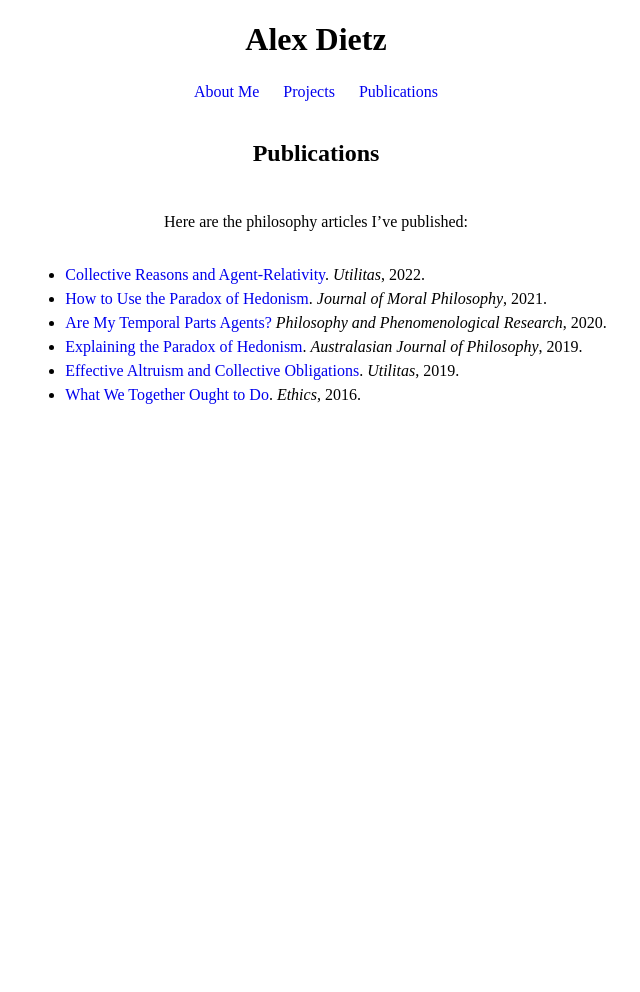
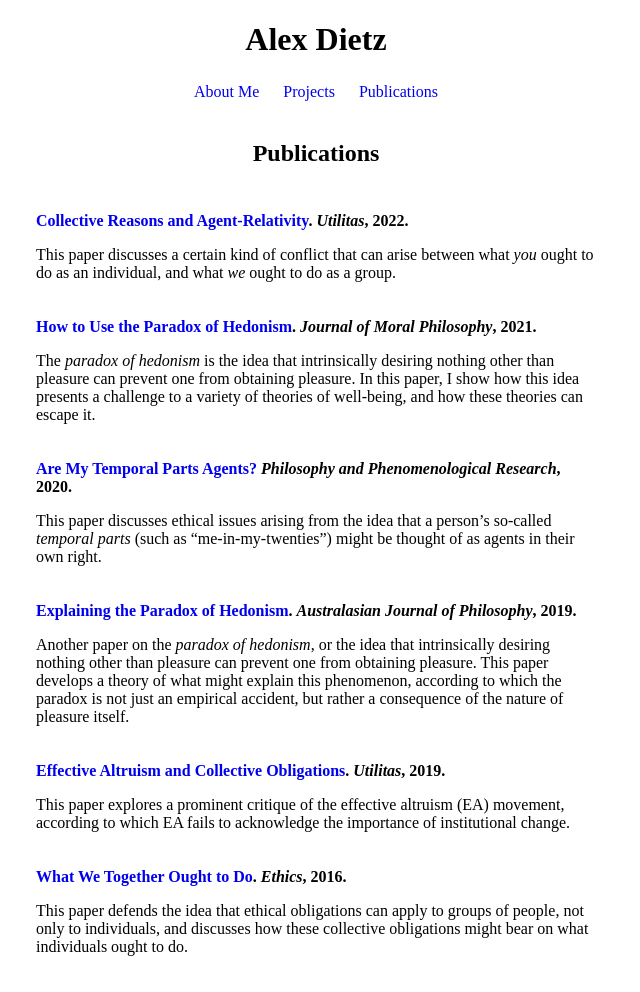
Before and after one commit to alexdietz1988/PersonalWebsite, a Django app: page /publications in a window 1280 px wide. Shown: the whole page, without its empty margins (324-964 px from the left). Before the commit the page ends 404 px from the top, so only its background shows below. Run offline with Django 4.2, Linux system fonts and the light colour scheme.

Commit message:
Add descriptions of publications

```diff
--- a/main_app/static/style.css
+++ b/main_app/static/style.css
@@ -2,12 +2,16 @@ body {
 	width: 800px;
 	max-width: 80vw;
 	margin: 0 auto;
+}
+
+main {
 	display: flex;
 	flex-flow: row wrap;
 	justify-content: center;
+	align-items: center;
 }
 
-header, h2 {
+header {
 	text-align: center;
 }
 
@@ -28,11 +32,26 @@ a {
 	text-decoration: none;
 }
 
-section {
-	margin: 30px 0 50px 0;
+.project, .about {
+	margin-bottom: 50px;
 	display: flex;
 	flex-flow: row wrap;
 	justify-content: center;
+	align-items: center;
+}
+
+h2 {
+	width: 100%;
+	text-align: center;
+	margin-bottom: 45px;
+}
+
+.publication {
+	margin-bottom: 20px;
+	width: 70%;
+	display: flex;
+	flex-flow: row wrap;
+	justify-content: flex-start;
 	align-items: center;
 }
 
--- a/main_app/templates/publications.html
+++ b/main_app/templates/publications.html
@@ -5,16 +5,34 @@
 {% block body %}
 <h2>Publications</h2>
 
-<section>
-<p>Here are the philosophy articles I&#8217ve published:</p>
-<ul>
-    <li><a href="https://www.cambridge.org/core/journals/utilitas/article/abs/collective-reasons-and-agentrelativity/D3AA759E8B2CCF673CA018837A78E76E" target="_blank">Collective Reasons and Agent-Relativity</a>. <i>Utilitas</i>, 2022.</li>
-    <li><a href="https://brill.com/view/journals/jmp/18/4/article-p387_387.xml?language=en" target="_blank">How to Use the Paradox of Hedonism</a>. <i>Journal of Moral Philosophy</i>, 2021.</li>
-    <li><a href="https://philpapers.org/rec/DIEAMT" target="_blank">Are My Temporal Parts Agents?</a> <i>Philosophy and Phenomenological Research</i>, 2020.</li>
-    <li><a href="https://philpapers.org/rec/DIEETP" target="_blank">Explaining the Paradox of Hedonism</a>. <i>Australasian Journal of Philosophy</i>, 2019.</li>
-    <li><a href="https://philpapers.org/rec/DIEEAA-2" target="_blank">Effective Altruism and Collective Obligations</a>. <i>Utilitas</i>, 2019.</li>
-    <li><a href="https://philpapers.org/rec/DIEWWT" target="_blank">What We Together Ought to Do</a>. <i>Ethics</i>, 2016.</li>
-</ul>
+<section class="publication">
+<b><a href="https://www.cambridge.org/core/journals/utilitas/article/abs/collective-reasons-and-agentrelativity/D3AA759E8B2CCF673CA018837A78E76E" target="_blank">Collective Reasons and Agent-Relativity</a>. <i>Utilitas</i>, 2022.</b>
+<p>This paper discusses a certain kind of conflict that can arise between what <em>you</em> ought to do as an individual, and what <em>we</em> ought to do as a group.</p>
+</section>
+
+<section class="publication">
+<b><a href="https://brill.com/view/journals/jmp/18/4/article-p387_387.xml?language=en" target="_blank">How to Use the Paradox of Hedonism</a>. <i>Journal of Moral Philosophy</i>, 2021.</b>
+<p>The <em>paradox of hedonism</em> is the idea that intrinsically desiring nothing other than pleasure can prevent one from obtaining pleasure. In this paper, I show how this idea presents a challenge to a variety of theories of well-being, and how these theories can escape it.</p>
+</section>
+
+<section class="publication">
+<b><a href="https://philpapers.org/rec/DIEAMT" target="_blank">Are My Temporal Parts Agents?</a> <i>Philosophy and Phenomenological Research</i>, 2020.</b>
+<p>This paper discusses ethical issues arising from the idea that a person&#8217s so-called <em>temporal parts</em> (such as “me-in-my-twenties”) might be thought of as agents in their own right.</p>
+</section>
+
+<section class="publication">
+<b><a href="https://philpapers.org/rec/DIEETP" target="_blank">Explaining the Paradox of Hedonism</a>. <i>Australasian Journal of Philosophy</i>, 2019.</b>
+<p>Another paper on the <em>paradox of hedonism</em>, or the idea that intrinsically desiring nothing other than pleasure can prevent one from obtaining pleasure. This paper develops a theory of what might explain this phenomenon, according to which the paradox is not just an empirical accident, but rather a consequence of the nature of pleasure itself.</p>
+</section>
+
+<section class="publication">
+<b><a href="https://philpapers.org/rec/DIEEAA-2" target="_blank">Effective Altruism and Collective Obligations</a>. <i>Utilitas</i>, 2019.</b>
+<p>This paper explores a prominent critique of the effective altruism (EA) movement, according to which EA fails to acknowledge the importance of institutional change.</p>
+</section>
+
+<section class="publication">
+<b><a href="https://philpapers.org/rec/DIEWWT" target="_blank">What We Together Ought to Do</a>. <i>Ethics</i>, 2016.</b>
+<p>This paper defends the idea that ethical obligations can apply to groups of people, not only to individuals, and discusses how these collective obligations might bear on what individuals ought to do.</p>
 </section>
 
 {% endblock %}
```
Also changed, not shown: main_app/templates/home.html (+8 -6 lines), main_app/templates/projects.html (+6 -6 lines).
